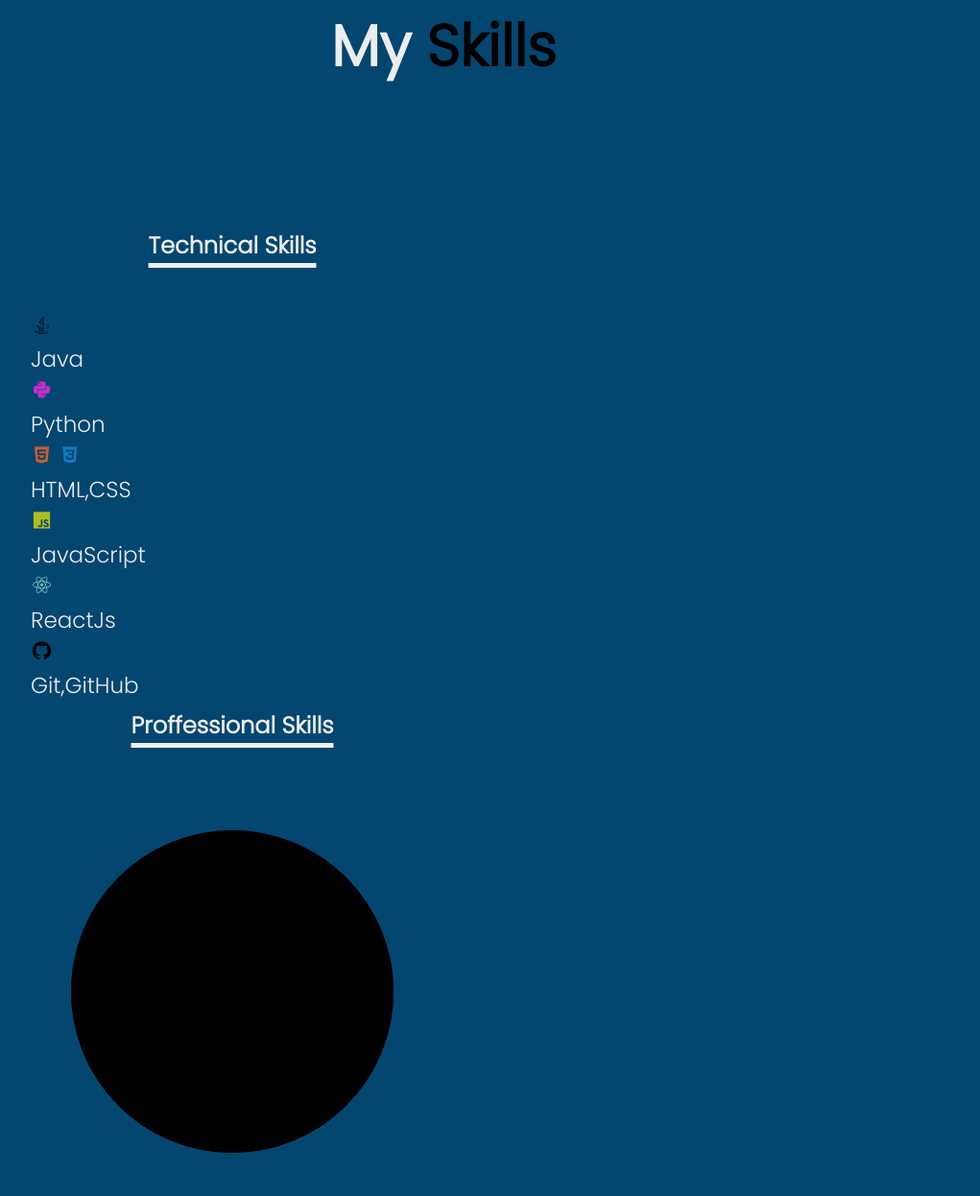
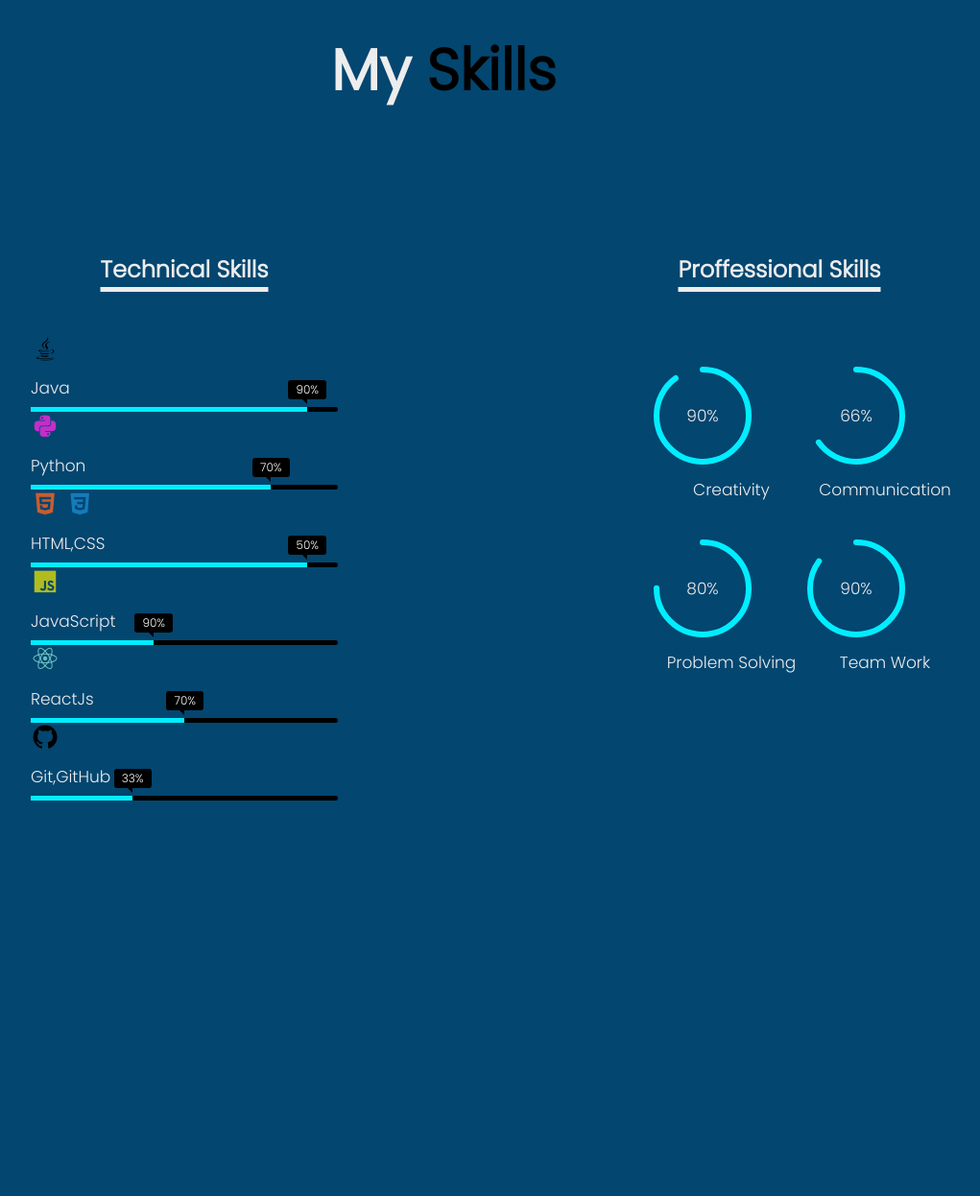
Before and after one commit to AbhishekSingh562/MyPortfolio, a plain HTML site: page index.html in a window 1280 px wide. Shown: the part 2288-3534 px from the top of the page at 96% size, without its empty margins (178-1199 px from the left). After the commit the page ends 3122 px from the top, so only its background shows below. Drawn offline with nearby package versions, Linux system fonts and the light colour scheme; a web font is replaced by a local one.

Commit message:
have to fix radial-bar black color problem

```diff
--- a/index.html
+++ b/index.html
@@ -9,7 +9,7 @@
   <!-- icons from boxicons.com -->
   <link href='https://unpkg.com/boxicons@2.1.4/css/boxicons.min.css' rel='stylesheet'>
   <link rel="preconnect" href="https://fonts.googleapis.com">
-  <link rel="preconnect" href="https://fonts.gstatic.com" crossorigin>
+  <link rel="preconnect" href="https://fonts.gstatic.com" crossorigin>px
   <link href="https://fonts.googleapis.com/css2?family=Kablammo&family=Poppins:wght@300&display=swap" rel="stylesheet">
 
 
@@ -101,7 +101,7 @@
     <div class="container1" id="skills">
       <h1 class="heading1">Technical Skills</h1>
       <div class="Technical-bars">
-        <div class="bar"><i style="color:black" class='bx bxl-java'></i>
+        <div class="bar"><i style="color:black; font-size:30px;" class='bx bxl-java'></i>
           <div class="info">
             <span>Java</span>
           </div>
@@ -109,7 +109,7 @@
             <span></span>
           </div>
         </div>
-        <div class="bar"><i style="color:#c32ec9" class='bx bxl-python'></i>
+        <div class="bar"><i style="color:#c32ec9; font-size:30px" class='bx bxl-python'></i>
           <div class="info">
             <span>Python</span>
           </div>
@@ -117,8 +117,8 @@
             <span></span>
           </div>
         </div>
-        <div class="bar"><i style="color:#c95d2e" class='bx bxl-html5'></i>
-          <i style="color:#147bbc" class='bx bxl-css3'></i>
+        <div class="bar"><i style="color:#c95d2e; font-size:30px" class='bx bxl-html5'></i>
+          <i style="color:#147bbc; font-size:30px" class='bx bxl-css3'></i>
           <div class="info">
             <span>HTML,CSS</span>
           </div>
@@ -126,7 +126,7 @@
             <span></span>
           </div>
         </div>
-        <div class="bar"><i style="color:#b0bc1e" class='bx bxl-javascript'></i>
+        <div class="bar"><i style="color:#b0bc1e; font-size:30px" class='bx bxl-javascript'></i>
           <div class="info">
             <span>JavaScript</span>
           </div>
@@ -134,7 +134,7 @@
             <span></span>
           </div>
         </div>
-        <div class="bar"><i style="color:#69bcbc" class='bx bxl-react'></i>
+        <div class="bar"><i style="color:#69bcbc; font-size:30px" class='bx bxl-react'></i>
           <div class="info">
             <span>ReactJs</span>
           </div>
@@ -142,7 +142,7 @@
             <span></span>
           </div>
         </div>
-        <div class="bar"><i style="color:black" class='bx    bxl-github'></i>
+        <div class="bar"><i style="color:black; font-size:30px" class='bx    bxl-github'></i>
           <div class="info">
             <span>Git,GitHub</span>
           </div>
@@ -156,6 +156,9 @@
     <div class="container1">
       <h1 class="heading1">Proffessional Skills</h1>
       <div class="radial-bars">
+
+
+        <div class="radial-bar">
           <svg x="0px" y="'0px" viewBox="0 0 200 200">
             <circle class="progress-bar" cx="100" cy="100" r="80"></circle>
             <circle class="path path-1" cx="100" cy="100" r="80"></circle>
@@ -163,29 +166,30 @@
           <div class="percentage">90%</div>
           <div class="text">Creativity</div>
         </div>
-      <div class="radial-bars">
+        <div class="radial-bar">
           <svg x="0px" y="'0px" viewBox="0 0 200 200">
             <circle class="progress-bar" cx="100" cy="100" r="80"></circle>
-          <circle class="path path-1" cx="100" cy="100" r="80"></circle>
+            <circle class="path path-2" cx="100" cy="100" r="80"></circle>
           </svg>
           <div class="percentage">66%</div>
           <div class="text">Communication</div>
         </div>
-      <div class="radial-bars">
+        <div class="radial-bar">
           <svg x="0px" y="'0px" viewBox="0 0 200 200">
             <circle class="progress-bar" cx="100" cy="100" r="80"></circle>
-          <circle class="path path-1" cx="100" cy="100" r="80"></circle>
+            <circle class="path path-3" cx="100" cy="100" r="80"></circle>
           </svg>
           <div class="percentage">80%</div>
           <div class="text">Problem Solving</div>
         </div>
-      <div class="radial-bars">
+        <div class="radial-bar">
           <svg x="0px" y="'0px" viewBox="0 0 200 200">
             <circle class="progress-bar" cx="100" cy="100" r="80"></circle>
-          <circle class="path path-1" cx="100" cy="100" r="80"></circle>
+            <circle class="path path-4" cx="100" cy="100" r="80"></circle>
           </svg>
           <div class="percentage">90%</div>
           <div class="text">Team Work</div>
+        </div>
       </div>
     </div>
   </section>
--- a/stylesheet.css
+++ b/stylesheet.css
@@ -337,7 +337,7 @@ section {
 }
 
 .container1 {
-  width: 600px;
+  width: 500px;
   height: 500px;
   padding: 75px 90px;
   margin-left: 120px;
@@ -366,3 +366,217 @@ section {
 .Technical-bars .bar:last-child {
   margin-top: 0px;
 }
+
+.Technical-bars .bar .info {
+  margin-bottom: 5px;
+}
+
+.Technical-bars .bar .info span {
+  font-size: 17px;
+  font-weight: 500;
+  animation: showText 0.5s 1s linear forwards;
+  opacity: 0;
+}
+
+.Technical-bars .bar .progress-line {
+  position: relative;
+  border-radius: 10px;
+  width: 100%;
+  height: 5px;
+  background-color: #000;
+  animation: animate 1s cubic-bezier(1, 0, 0.5, 1) forwards;
+  transform: scaleX(0);
+  transform-origin: left;
+}
+
+@keyframes animate {
+  100% {
+    transform: scaleX(1);
+  }
+}
+.Technical-bars .bar .progress-line span {
+  height: 100%;
+  background-color: #0ef;
+  position: absolute;
+  animation: animate 1s 1s cubic-bezier(1, 0, 0.5, 1) forwards;
+  transform: scaleX(0);
+  transform-origin: left;
+}
+
+.progress-line.java span {
+  width: 90%;
+}
+
+.progress-line.python span {
+  width: 78%;
+}
+
+.progress-line.html span {
+  width: 90%;
+}
+
+.progress-line.javascript span {
+  width: 40%;
+}
+
+.progress-line.react span {
+  width: 50%;
+}
+
+.progress-line.git span {
+  width: 33%;
+}
+
+.progress-line span::after {
+  position: absolute;
+  padding: 1px 8px;
+  background-color: #000;
+  color: #fff;
+  font-size: 12px;
+  border-radius: 3px;
+  top: -28px;
+  right: -20px;
+  animation: showText 0.5s 1.5s linear forwards;
+  opacity: 0;
+}
+
+.progress-line.java span::after {
+  content: "90%";
+}
+.progress-line.python span::after {
+  content: "70%";
+}
+.progress-line.html span::after {
+  content: "50%";
+}
+.progress-line.javascript span::after {
+  content: "90%";
+}
+.progress-line.react span::after {
+  content: "70%";
+}
+.progress-line.git span::after {
+  content: "33%";
+}
+
+@keyframes showText {
+  100% {
+    opacity: 1;
+  }
+}
+.progress-line span::before {
+  content: "";
+  position: absolute;
+  width: 0;
+  height: 0;
+  border: 7px solid transparent;
+  border-bottom-width: 0px;
+  border-right-width: 0px;
+  border-top-color: #000;
+  top: -10px;
+  right: 0;
+  animation: showText 0.5s 1.5s linear forwards;
+  opacity: 0;
+}
+.radial-bars {
+  width: 100%;
+  display: flex;
+  flex-wrap: wrap;
+  justify-content: space-evenly;
+  align-items: flex-start;
+}
+.radial-bars .radial-bar {
+  width: 50%;
+  height: 170px;
+  margin-bottom: 10px;
+  position: relative;
+}
+
+.radial-bars .radial-bar svg {
+  position: absolute;
+  top: 50%;
+  left: 50%;
+  transform: translate(-50%, -50%) rotate(-90deg);
+  width: 120px;
+  height: 160px;
+}
+
+.radial-bars .radial-bar .progress-bar {
+  stroke-width: 10;
+  stop-color: black;
+  fill: transparent;
+  stroke-dasharray: 502;
+  stroke-dashoffset: 502;
+  stroke-linecap: round;
+  animation: animate-bar 1s linear forwards;
+}
+@keyframes animate-bar {
+  100% {
+    stroke-width: 10;
+  }
+}
+
+.path {
+  stroke-width: 10;
+  stroke: #0ef;
+  fill: transparent;
+  stroke-dasharray: 502;
+  stroke-dashoffset: 502;
+  stroke-linecap: round;
+}
+
+.path-1 {
+  animation: animate-path1 1s 1s linear forwards;
+}
+.path-2 {
+  animation: animate-path2 1s 1s linear forwards;
+}
+.path-3 {
+  animation: animate-path3 1s 1s linear forwards;
+}
+.path-4 {
+  animation: animate-path4 1s 1s linear forwards;
+}
+@keyframes animate-path1 {
+  100% {
+    stroke-dashoffset: 50;
+  }
+}
+@keyframes animate-path2 {
+  100% {
+    stroke-dashoffset: 175;
+  }
+}
+@keyframes animate-path3 {
+  100% {
+    stroke-dashoffset: 125;
+  }
+}
+@keyframes animate-path4 {
+  100% {
+    stroke-dashoffset: 75;
+  }
+}
+
+.radial-bar .percentage {
+  position: absolute;
+  top: 50%;
+  left: 50%;
+  transform: translate(-50%, -50%);
+  font-size: 17px;
+  font-weight: 500;
+  animation: showText 0.5s 1s linear forwards;
+}
+
+.radial-bar .text {
+  width: 100%;
+  position: absolute;
+  text-align: center;
+  left: 50%;
+  bottom: -5px;
+  transform: translateX(-50px);
+  font-size: 17px;
+  font-weight: 500;
+  animation: showText 0.5s 1s linear forwards;
+  opacity: 0;
+}
```
Lines whose indentation alone changed are shown as unchanged.
